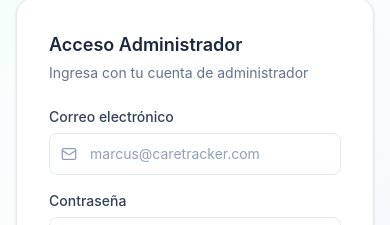
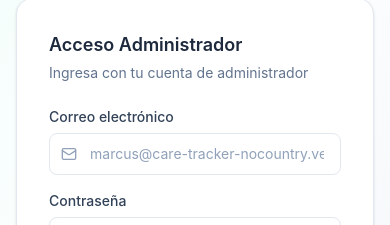
Before and after one commit to Care-Tracking-WebApp/CareTrackingFrontend, a React (Vite) app: page /#/login in a window 390 px wide. Shown: the part 272-497 px from the top of the page. Built offline with nearby package versions, Linux system fonts and the light colour scheme; no server answers.

Commit message:
fix: update placeholder and default phone numbers in admin and auth pages

```diff
--- a/src/app/pages/admin.tsx
+++ b/src/app/pages/admin.tsx
@@ -312,9 +312,9 @@ export function ServiceNew() {
       patientName: 'Carlos Reyes',
       district: 'Surco',
       address: 'Av. Caminos del Inca 350',
-      patientPhone: '+51 987 654 321',
+      patientPhone: '+51 888 888 888',
       caregiverName: 'Victor Stone',
-      caregiverPhone: '+51 912 345 678',
+      caregiverPhone: '+51 999 999 999',
       startDate: '2026-03-10',
       endDate: '2026-03-31',
       days: 'Lunes a Viernes',
@@ -378,7 +378,7 @@ export function ServiceNew() {
           </div>
           <FormField label="Celular del paciente o familiar">
             <input value={form.patientPhone} onChange={e => set('patientPhone', e.target.value)}
-              placeholder="+51 987 654 321" className={inputCls} type="tel" />
+              placeholder="+51 888 888 888" className={inputCls} type="tel" />
           </FormField>
         </FormSection>
 
@@ -390,7 +390,7 @@ export function ServiceNew() {
           </FormField>
           <FormField label="Celular del cuidador">
             <input value={form.caregiverPhone} onChange={e => set('caregiverPhone', e.target.value)}
-              placeholder="+51 912 345 678" className={inputCls} type="tel" />
+              placeholder="+51 999 999 999" className={inputCls} type="tel" />
           </FormField>
         </FormSection>
 
--- a/src/app/pages/auth.tsx
+++ b/src/app/pages/auth.tsx
@@ -41,7 +41,7 @@ export function LoginPage() {
   };
 
   const autofill = () => {
-    setEmail('marcus@caretracker.com');
+    setEmail('marcus@care-tracker-nocountry.vercel.app');
     setPassword('admin123');
     setError('');
   };
@@ -74,7 +74,7 @@ export function LoginPage() {
                   type="email"
                   value={email}
                   onChange={e => setEmail(e.target.value)}
-                  placeholder="marcus@caretracker.com"
+                  placeholder="marcus@care-tracker-nocountry.vercel.app"
                   className="w-full pl-10 pr-4 py-2.5 border border-slate-200 rounded-lg text-slate-900 placeholder-slate-400 focus:outline-none focus:ring-2 focus:ring-teal-500 focus:border-transparent text-sm"
                   required
                 />
```
Also changed, not shown: 1 other file (tests, documents, lock files or other folders).
